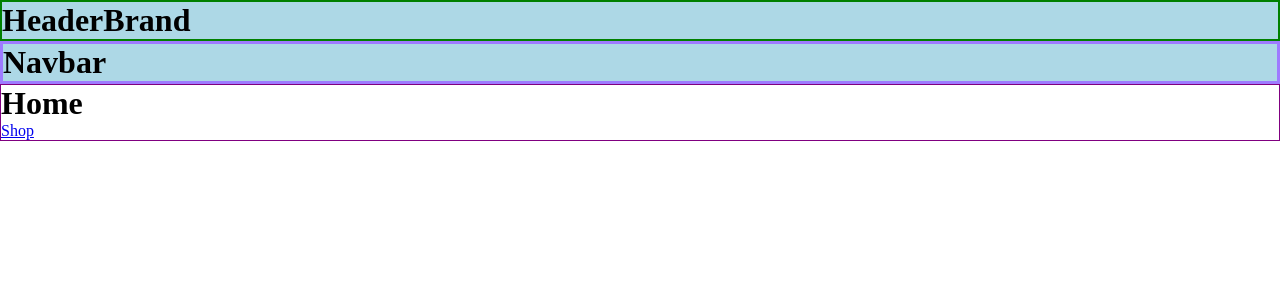
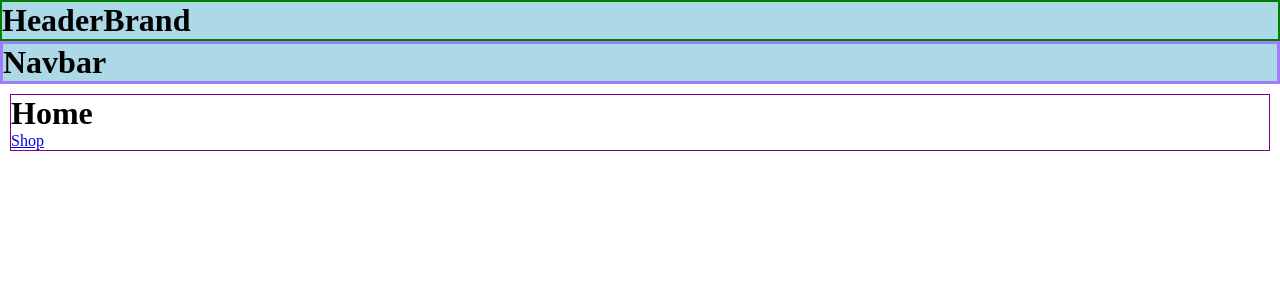
Before and after one commit to daimyo-rb/shopping-cart, a React (Vite) app: page / in a window 1280 px wide. Shown: the top 300 px of the page. Built offline with nearby package versions, Linux system fonts and the light colour scheme.

Commit message:
Create styling for app to wrap Outlet

```diff
--- a/src/App.jsx
+++ b/src/App.jsx
@@ -1,3 +1,4 @@
+import styles from "./App.module.css";
 import { Link, Outlet } from "react-router-dom";
 import Header from './components/Header/Header';
 
@@ -5,7 +6,7 @@ function App() {
   return (
     <>
       <Header />
-      <div>
+      <div className={styles.container}>
         <Outlet />
       </div>
     </>
--- /dev/null
+++ b/src/App.module.css
@@ -0,0 +1,3 @@
+.container {
+  padding: 10px;
+}
```
